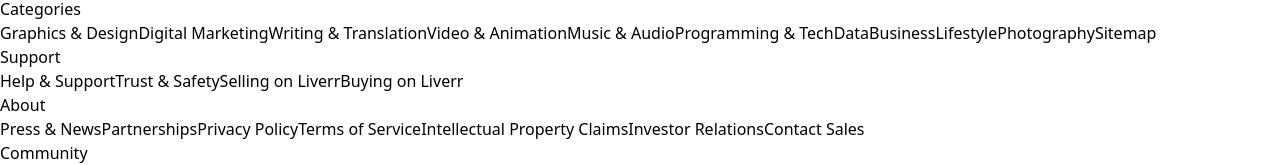
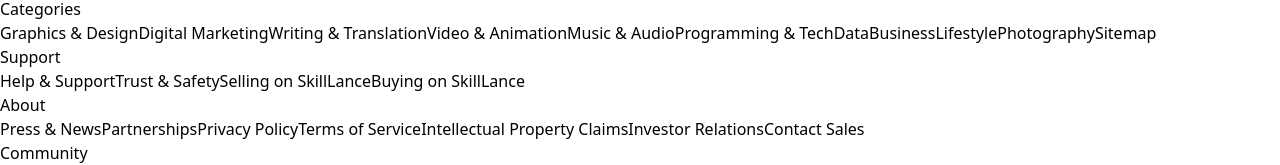
Before and after one commit to ArjunKSukesh/SkillLance, a React (Vite) app in the folder frontend/: page / in a window 1280 px wide. Shown: the part 9637-9802 px from the top of the page. Built offline with nearby package versions, Linux system fonts and the light colour scheme.

Commit message:
small corrections

```diff
--- a/frontend/src/components/Footer.jsx
+++ b/frontend/src/components/Footer.jsx
@@ -24,8 +24,8 @@
              <h2 className="font-bold">Support</h2>
             <span>Help & Support</span>
             <span>Trust & Safety</span>
-            <span>Selling on Liverr</span>
-            <span>Buying on Liverr</span>
+            <span>Selling on SkillLance</span>
+            <span>Buying on SkillLance</span>
           </div>
 
           <div className="flex flex-col gap-4 text-gray-600">
--- a/package.json
+++ b/package.json
@@ -19,7 +19,6 @@
     "express": "^4.19.2",
     "jsonwebtoken": "^9.0.2",
     "mongoose": "^8.3.1",
-    "razorpay": "^2.9.4",
-    "stripe": "^15.8.0"
+    "razorpay": "^2.9.4"
   }
 }
```
